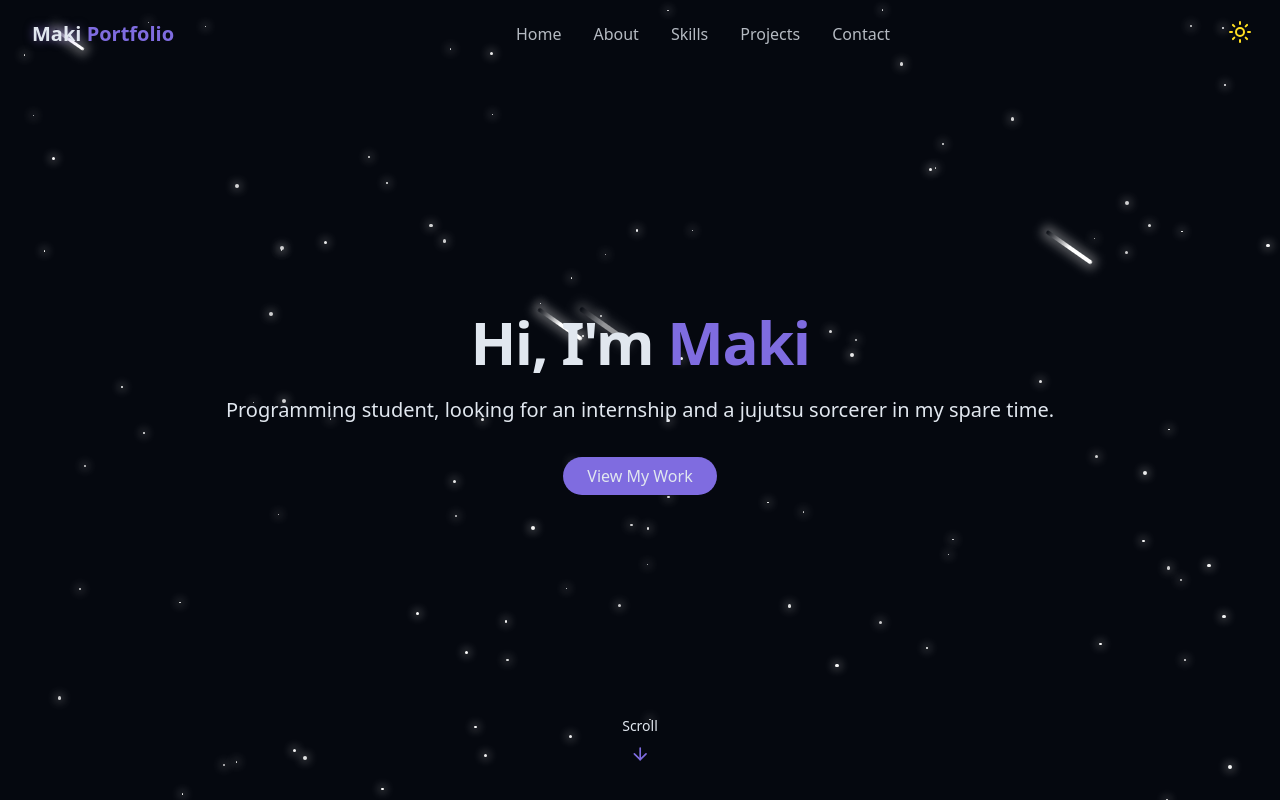
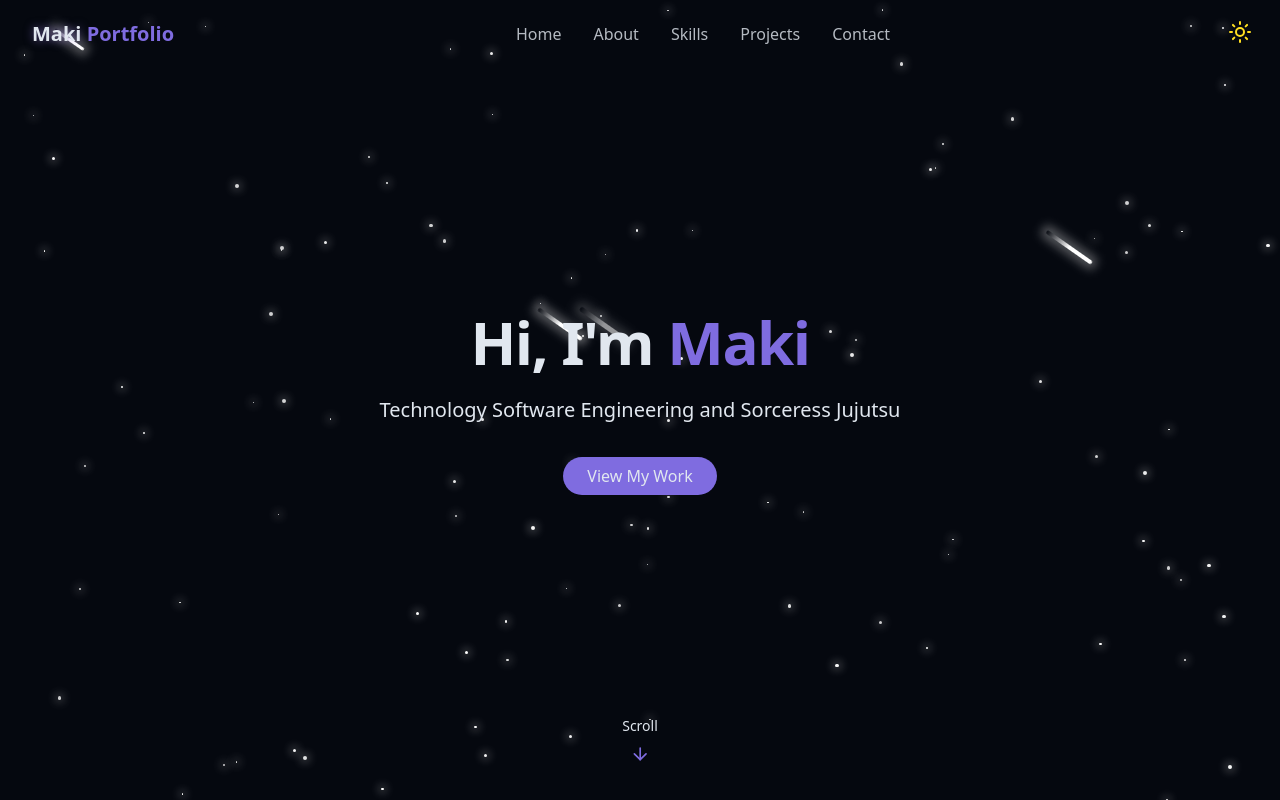
Before and after one commit to renatarsilva/meu-site, a React (Vite) app: page / in a window 1280 px wide. Shown: the top 800 px of the page. Built offline with nearby package versions, Linux system fonts and the light colour scheme.

Commit message:
feat: changes

```diff
--- a/src/components/ContactSection.jsx
+++ b/src/components/ContactSection.jsx
@@ -50,7 +50,7 @@
                 <div>
                   <h4 className="font-medium">Linkedin</h4>
                   <a
-                    href="https://www.linkedin.com/in/renatarsilvadotcom/"
+                    href="https://www.linkedin.com/in/renatarsilvain/"
                     className="text-muted-foreground hover:text-primary transition-colors"
                   >
                     Chat me here
--- a/src/components/HeroSection.jsx
+++ b/src/components/HeroSection.jsx
@@ -16,8 +16,7 @@
           </h1>
 
           <p className="text-lg md:text-xl text-muted-foreground max-2-2xl mx-auto opacity-0 animate-fade-in-delay-3">
-            Programming student, looking for an internship and a jujutsu
-            sorcerer in my spare time.
+            Technology Software Engineering and Sorceress Jujutsu
           </p>
 
           <div className="pt-4 opacity-0 animate-fade-in-delay-4">
```
